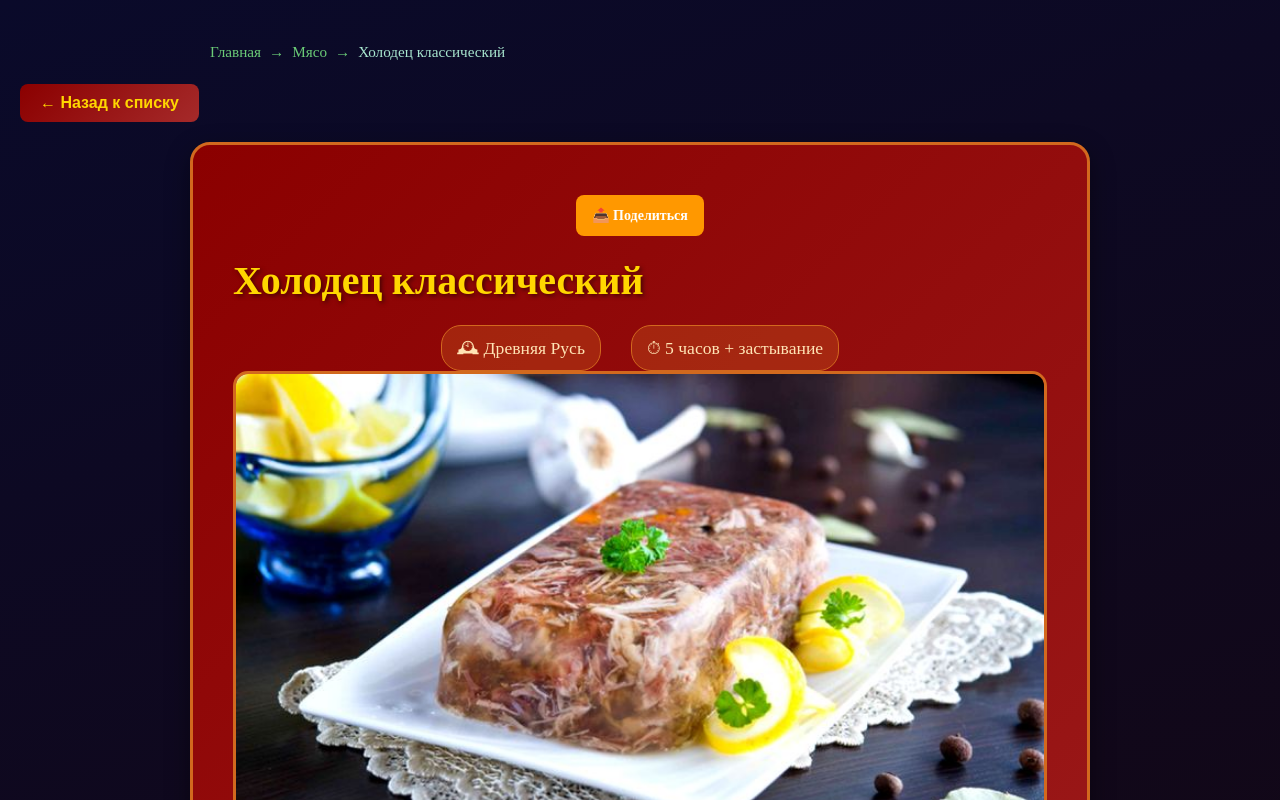
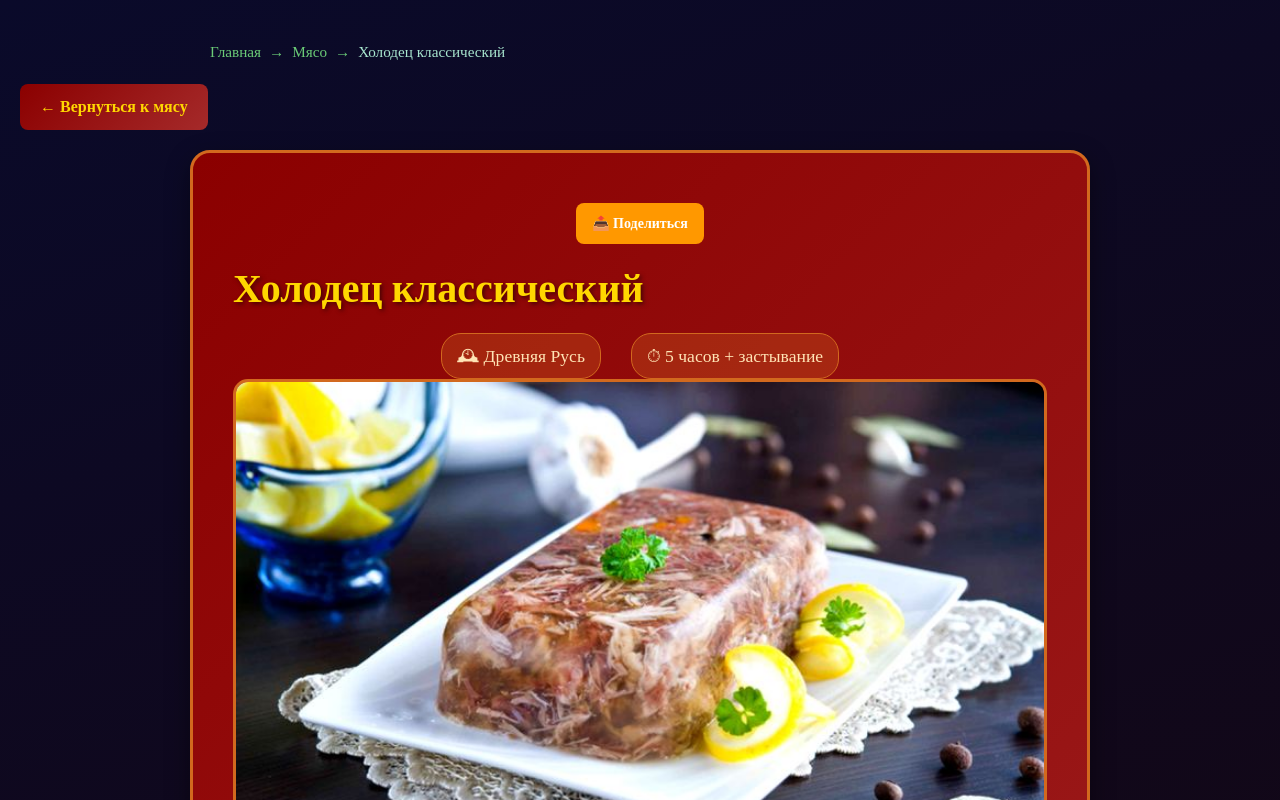
Before and after one commit to svideoproekt-ship-it/russka-kuhnya-9551, a React (Vite) app: page /category/meat in a window 1280 px wide. Both pictures are taken after a click on the element 1063 px from the left and 584 px from the top of the page. Shown: the top 800 px of the page. Built offline with nearby package versions, Linux system fonts and the light colour scheme; a web font is replaced by a local one.

Commit message:
git add . git commit -m "fix: replace back button with Link to category" git push origin

```diff
--- a/src/pages/BakingCategory.jsx
+++ b/src/pages/BakingCategory.jsx
@@ -37,7 +37,9 @@ function BakingCategory() {
           categoryPath="/category/baking"
         />
 
-        <button className="back-button" onClick={handleBack}>← Назад к списку</button>
+        <Link to="/category/baking" className="back-button" style={{ textDecoration: 'none', display: 'inline-block' }}>
+  ← Вернуться к выпечке
+</Link>
         <div className="recipe-detail">
           <div className="recipe-header">
             <ShareButtons title={selectedRecipe.name} />
--- a/src/pages/DessertsCategory.jsx
+++ b/src/pages/DessertsCategory.jsx
@@ -37,9 +37,9 @@ function DessertsCategory() {
           categoryPath="/category/desserts"
         />
 
-        <button className="back-button" onClick={handleBack}>
-          ← Назад к списку
-        </button>
+        <Link to="/category/desserts" className="back-button" style={{ textDecoration: 'none', display: 'inline-block' }}>
+  ← Вернуться к десертам
+</Link>
 
         <div className="recipe-detail">
           <div className="recipe-header">
--- a/src/pages/DoughCategory.jsx
+++ b/src/pages/DoughCategory.jsx
@@ -37,9 +37,9 @@ function DoughCategory() {
           categoryPath="/category/dough"
         />
 
-        <button className="back-button" onClick={handleBack}>
-          ← Назад к списку
-        </button>
+        <Link to="/category/dough" className="back-button" style={{ textDecoration: 'none', display: 'inline-block' }}>
+  ← Вернуться к тесту
+</Link>
 
         <div className="recipe-detail">
           <div className="recipe-header">
--- a/src/pages/DrinksCategory.jsx
+++ b/src/pages/DrinksCategory.jsx
@@ -37,9 +37,9 @@ function DrinksCategory() {
           categoryPath="/category/drinks"
         />
 
-        <button className="back-button" onClick={handleBack}>
-          ← Назад к списку
-        </button>
+        <Link to="/category/drinks" className="back-button" style={{ textDecoration: 'none', display: 'inline-block' }}>
+  ← Вернуться к напиткам
+</Link>
 
         <div className="recipe-detail">
           <div className="recipe-header">
--- a/src/pages/FishCategory.jsx
+++ b/src/pages/FishCategory.jsx
@@ -37,7 +37,9 @@ function FishCategory() {
           categoryPath="/category/fish"
         />
 
-        <button className="back-button" onClick={handleBack}>← Назад к списку</button>
+        <Link to="/category/fish" className="back-button" style={{ textDecoration: 'none', display: 'inline-block' }}>
+  ← Вернуться к рыбе
+</Link>
         <div className="recipe-detail">
           <div className="recipe-header">
             <ShareButtons title={selectedRecipe.name} />
--- a/src/pages/MeatCategory.jsx
+++ b/src/pages/MeatCategory.jsx
@@ -37,9 +37,9 @@ function MeatCategory() {
           categoryPath="/category/meat"
         />
 
-        <button className="back-button" onClick={handleBack}>
-          ← Назад к списку
-        </button>
+        <Link to="/category/meat" className="back-button" style={{ textDecoration: 'none', display: 'inline-block' }}>
+  ← Вернуться к мясу
+</Link>
 
         <div className="recipe-detail">
           <div className="recipe-header">
--- a/src/pages/Porridge.jsx
+++ b/src/pages/Porridge.jsx
@@ -93,9 +93,9 @@ const Porridge = () => {
           />
 
           <div className="recipe-detail">
-            <button className="back-button" onClick={handleBack}>
-              ← Назад к списку
-            </button>
+            <Link to="/category/porridge" className="back-button" style={{ textDecoration: 'none', display: 'inline-block' }}>
+  ← Вернуться к кашам
+</Link>
 
             <div className="recipe-card">
               <div className="recipe-header">
--- a/src/pages/SnacksCategory.jsx
+++ b/src/pages/SnacksCategory.jsx
@@ -37,9 +37,9 @@ function SnacksCategory() {
           categoryPath="/category/snacks"
         />
 
-        <button className="back-button" onClick={handleBack}>
-          ← Назад к списку
-        </button>
+        <Link to="/category/snacks" className="back-button" style={{ textDecoration: 'none', display: 'inline-block' }}>
+  ← Вернуться к закускам
+</Link>
 
         <div className="recipe-detail">
           <div className="recipe-header">
--- a/src/pages/Soups.jsx
+++ b/src/pages/Soups.jsx
@@ -153,9 +153,9 @@ const Soups = () => {
 />
 
           <div className="recipe-detail">
-            <button className="back-button" onClick={handleBack}>
-              ← Назад к списку
-            </button>
+            <Link to="/soups" className="back-button" style={{ textDecoration: 'none', display: 'inline-block' }}>
+  ← Вернуться к супам
+</Link>
 
             <div className="recipe-card">
               <div className="recipe-header">
```
